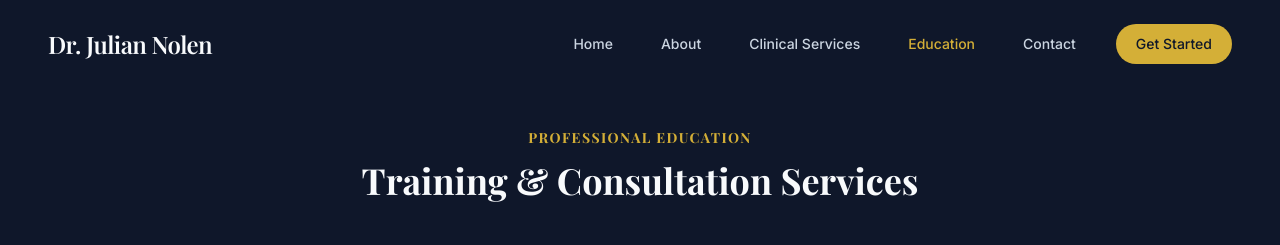
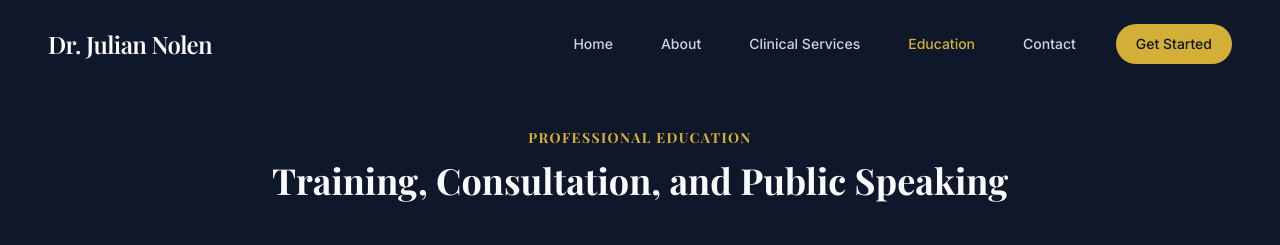
Before and after one commit to drjnolen/DrJulianNolen-website, a React (Vite) app: page /training in a window 1280 px wide. Shown: the top 245 px of the page. Built offline with nearby package versions, Linux system fonts and the light colour scheme; a web font is replaced by a local one.

Commit message:
Update heading text in TrainingPage component

```diff
--- a/src/pages/TrainingPage.tsx
+++ b/src/pages/TrainingPage.tsx
@@ -112,7 +112,7 @@ export default function TrainingPage() {
             transition={{ delay: 0.1 }}
             className="text-3xl md:text-4xl font-serif font-bold text-primary"
           >
-            Training & Consultation Services
+            Training, Consultation, and Public Speaking
           </motion.h1>
         </div>
 
```
